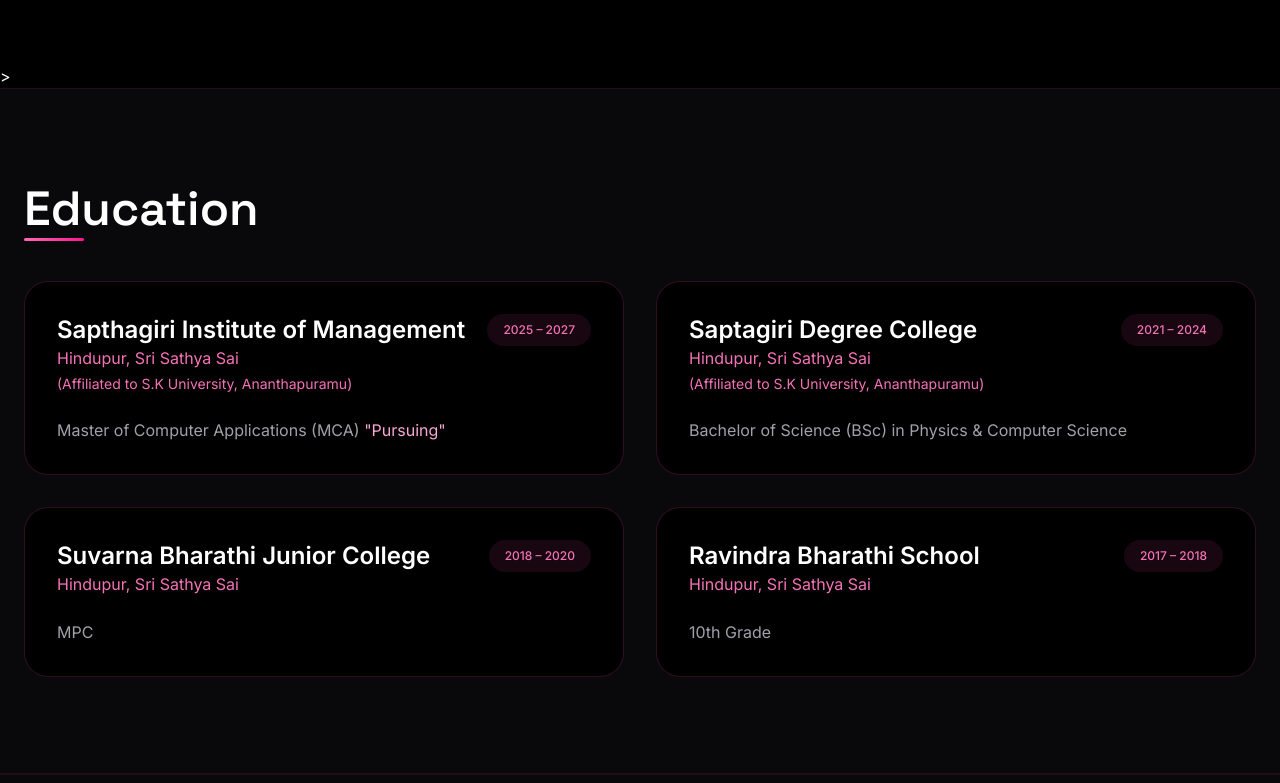
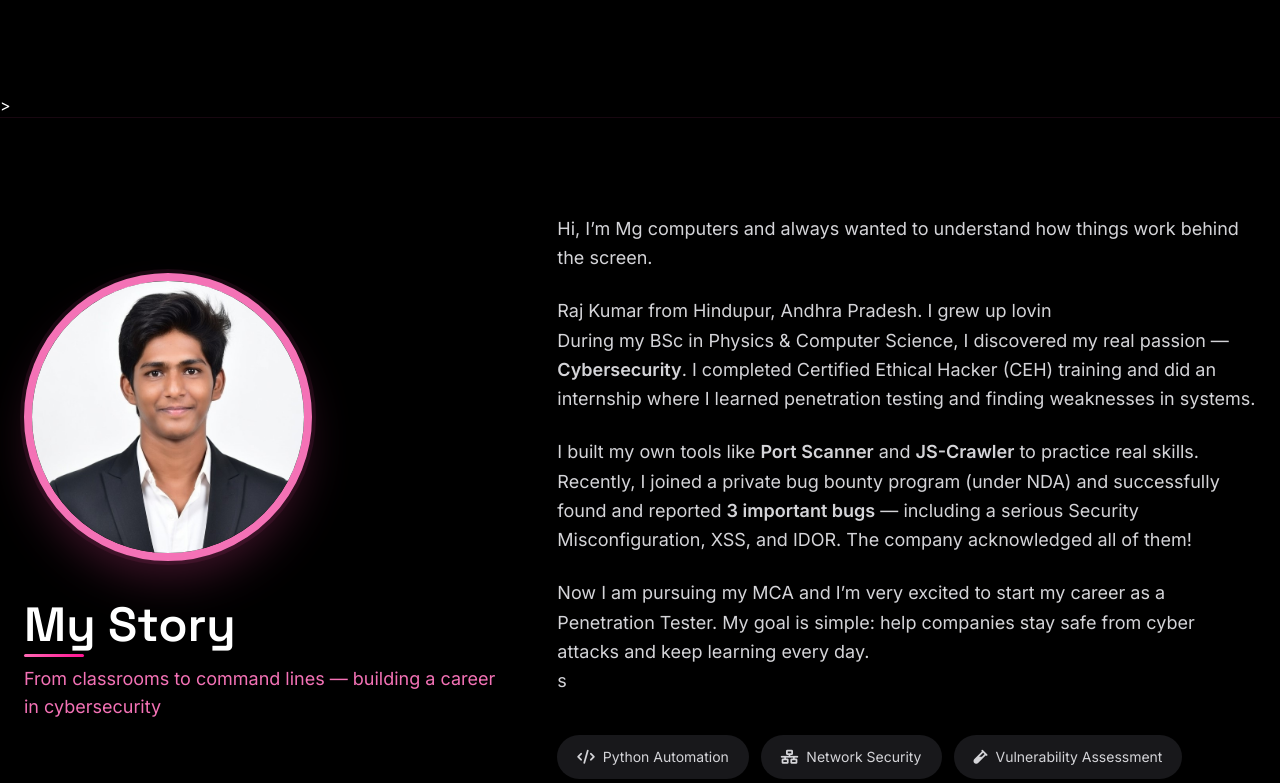
Before and after one commit to raj80rk/eagle_rock_h8, a plain HTML site: page index.html in a window 1280 px wide. Shown: the part 1921-2704 px from the top of the page. Drawn offline with nearby package versions, Linux system fonts and the light colour scheme.

Commit message:
Update index.html

```diff
--- a/index.html
+++ b/index.html
@@ -251,9 +251,9 @@
             <!-- Story Text -->
             <div class="md:col-span-7 text-zinc-300 leading-relaxed text-lg">
                 <p class="mb-6">
-                    Hi, I’m M Raj Kumar from Hindupur, Andhra Pradesh.
-                    I grew up loving computers and always wanted to understand how things work behind the screen.
-                </p>
+                    Hi, I’m Mg computers and always wanted to understand how things work behind the screen.
+                </p> Raj Kumar from Hindupur, Andhra Pradesh.
+                    I grew up lovin
                 <p class="mb-6">
                     During my BSc in Physics & Computer Science, I discovered my real passion — <strong>Cybersecurity</strong>.
                     I completed Certified Ethical Hacker (CEH) training and did an internship where I learned penetration testing and finding weaknesses in systems.
@@ -271,6 +271,58 @@
         </div>
     </div>
 </section>>
+
+    <!-- ABOUT -->
+    <section id="about" class="py-24 border-t border-pink-500/10">
+        <div class="max-w-7xl mx-auto px-6">
+            <div class="grid md:grid-cols-12 gap-12 items-center">
+                <div class="md:col-span-5 flex flex-col items-center md:items-start">
+                    <div class="relative mb-8 md:mb-10">
+                        <img src="/img/raj1.jpg" alt="M Raj Kumar"
+                             class="w-64 h-64 md:w-72 md:h-72 rounded-full object-cover border-8 border-pink-400 shadow-2xl shadow-pink-500/30 ring-4 ring-pink-500/10">
+                        <div class="absolute inset-0 rounded-full border-4 border-pink-400/30 animate-pulse"></div>
+                    </div>
+                    <h2 class="section-header text-5xl font-semibold font-['Space_Grotesk'] mb-4 text-center md:text-left">My Story</h2>
+                    <p class="text-pink-400 text-lg text-center md:text-left">From classrooms to command lines — building a career in cybersecurity</p>
+                </div>
+
+                <div class="md:col-span-7 text-zinc-300 leading-relaxed text-lg">
+                     <p class="mb-6">
+                    Hi, I’m Mg computers and always wanted to understand how things work behind the screen.
+                </p> Raj Kumar from Hindupur, Andhra Pradesh.
+                    I grew up lovin
+                <p class="mb-6">
+                    During my BSc in Physics & Computer Science, I discovered my real passion — <strong>Cybersecurity</strong>.
+                    I completed Certified Ethical Hacker (CEH) training and did an internship where I learned penetration testing and finding weaknesses in systems.
+                </p>
+                <p class="mb-6">
+                    I built my own tools like <strong>Port Scanner</strong> and <strong>JS-Crawler</strong> to practice real skills.
+                    Recently, I joined a private bug bounty program (under NDA) and successfully found and reported <strong>3 important bugs</strong> —
+                    including a serious Security Misconfiguration, XSS, and IDOR. The company acknowledged all of them!
+                </p>
+                <p>
+                    Now I am pursuing my MCA and I’m very excited to start my career as a Penetration Tester.
+                    My goal is simple: help companies stay safe from cyber attacks and keep learning every day.
+                </p>s
+
+                    <div class="mt-10 flex flex-wrap gap-3">
+                        <div class="flex items-center gap-2 text-sm bg-zinc-900 px-5 py-3 rounded-3xl">
+                            <i class="fas fa-code"></i>
+                            <span>Python Automation</span>
+                        </div>
+                        <div class="flex items-center gap-2 text-sm bg-zinc-900 px-5 py-3 rounded-3xl">
+                            <i class="fas fa-network-wired"></i>
+                            <span>Network Security</span>
+                        </div>
+                        <div class="flex items-center gap-2 text-sm bg-zinc-900 px-5 py-3 rounded-3xl">
+                            <i class="fas fa-vial"></i>
+                            <span>Vulnerability Assessment</span>
+                        </div>
+                    </div>
+                </div>
+            </div>
+        </div>
+    </section>
 
     <!-- EDUCATION -->
     <section id="education" class="py-24 bg-zinc-950 border-t border-b border-pink-500/10">
```
